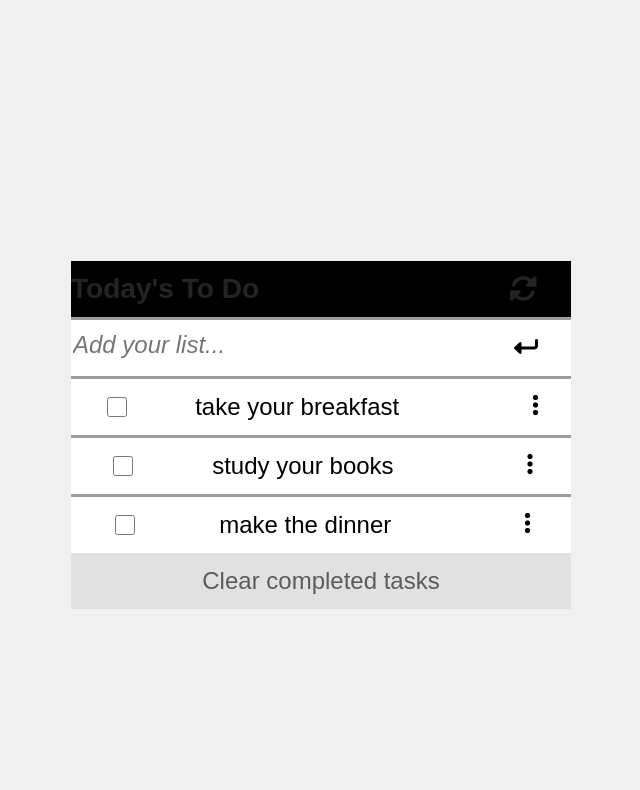
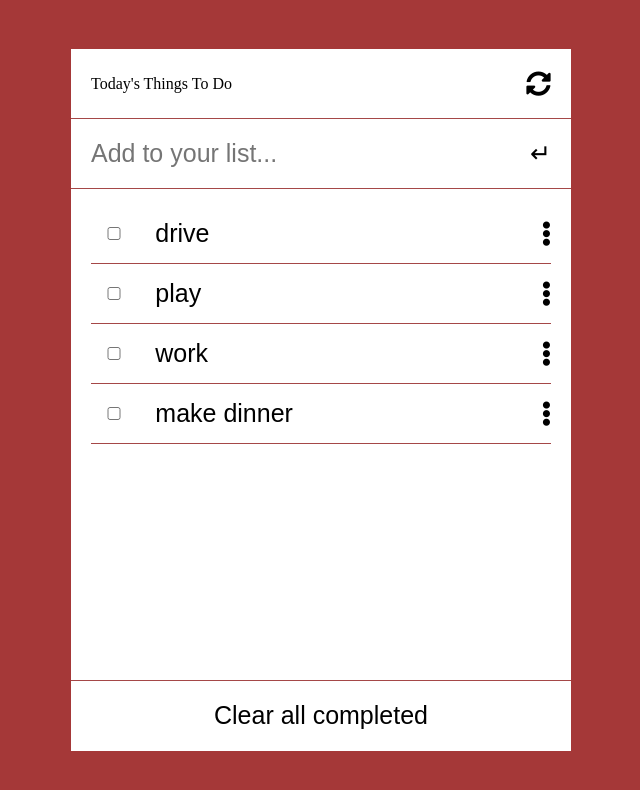
Before and after one commit to brahimdidi/Todolist-App, a website built with webpack: page src/index.html in a window 1280 px wide. Shown: the whole page, without its empty margins (319-959 px from the left). Built offline with nearby package versions, Linux system fonts and the light colour scheme.

Commit message:
initital commit

```diff
--- /dev/null
+++ b/src/dragDrop.js
@@ -0,0 +1,38 @@
+let current = null;
+let targetItem = null;
+
+export function dragStart() {
+  current = this;
+  current.classList.add('current-active');
+}
+
+export function dragEnd() {
+  current.classList.remove('current-active');
+  current = null;
+}
+
+export function dragEnter(event) {
+  event.preventDefault();
+}
+
+export function dragLeave() {
+  targetItem = null;
+}
+
+export function allowDrop(event) {
+  event.preventDefault();
+}
+
+export function drop(event) {
+  event.preventDefault();
+  targetItem = document.getElementById(event.target.id);
+  current.parentElement.insertBefore(current, targetItem);
+
+  const children = Array.from(current.parentElement.children);
+  const updatedList = children.map((el, index) => ({
+    index,
+    completed: el.checked,
+    description: el.children[1].value,
+  }));
+  localStorage.setItem('TodoList', JSON.stringify(updatedList));
+}
--- a/src/index.html
+++ b/src/index.html
@@ -1,39 +1,32 @@
 <!DOCTYPE html>
 <html lang="en">
   <head>
-    <meta charset="UTF-8" />
-    <meta http-equiv="X-UA-Compatible" content="IE=edge" />
-    <meta name="viewport" content="width=device-width, initial-scale=1.0" />
+    <meta charset="UTF-8" /><meta name="viewport" content="width=device-width, initial-scale=1.0" />
     <link
-      rel="stylesheet"
-      href="https://cdnjs.cloudflare.com/ajax/libs/font-awesome/6.0.0-beta3/css/all.min.css"
-      integrity="sha512-Fo3rlrZj/k7ujTnHg4CGR2D7kSs0v4LLanw2qksYuRlEzO+tcaEPQogQ0KaoGN26/zrn20ImR1DfuLWnOo7aBA=="
+      href="https://cdnjs.cloudflare.com/ajax/libs/font-awesome/5.13.0/css/all.min.css"
       crossorigin="anonymous"
-      referrerpolicy="no-referrer"
-    />
-    <link rel="stylesheet" href="style.css" />
-    <title>My Todo list</title>
+      rel="stylesheet">
+    <title>To do list App</title>
   </head>
-  <body>
-    <main>
-      <header>
-        <div >
-          <h3>Today's To Do <i class="fas fa-sync-alt"></i></h3>
-        </div>
+  <body class="di">
+    <main id="app" class="myapp dc">
+      <header class="header di btm-bdr">
+        <h1>Today's Things To Do</h1>
+        <i class="fas fa-sync-alt"></i>
       </header>
-      <form action="/" id="formation">
-        <div class="user">
-          <input type="text" id="userInput" placeholder="Add your list..." />
-          <i class="fas fa-level-down-alt fa-rotate-90"></i>
-        </div>
+      <form class="form di btm-bdr" id="form">
+        <input type="text" id="input" placeholder="Add to your list..." autocomplete="off" class="input"
+        />
+        <button type="submit" title="update">
+          ↵
+        </button>
       </form>
-      <div class="container">
-        <ul id="licontainer"></ul>
-      </div>
-      <div class="btn-container">
-        <button type="button" id="btn">Clear completed tasks</button>
-      </div>
+      <ul id="list" class="list btm-bdr"></ul>
+      <footer class="footer-last">
+        <button class="clearbtn di" type="button" id="clear-btn">
+          Clear all completed
+        </button>
+      </footer>
     </main>
-    <script src="index.js"></script>
   </body>
 </html>
--- a/src/index.js
+++ b/src/index.js
@@ -1,36 +1,90 @@
 import './style.css';
 
-const myList = [
+import {
+  dragStart,
+  allowDrop,
+  dragEnd,
+  drop,
+  dragEnter,
+  dragLeave,
+} from './dragDrop.js';
+import
+renewStatus from './status.js';
+
+const list = document.getElementById('list');
+
+let myList = [
   {
-    description: 'take your breakfast',
+    description: 'drive',
     completed: false,
     index: 0,
   },
   {
-    description: 'study your books',
+    description: 'play',
     completed: false,
     index: 1,
   },
   {
-    description: 'make the dinner',
+    description: 'work',
     completed: false,
     index: 2,
   },
+  {
+    description: 'make dinner',
+    completed: false,
+    index: 3,
+  },
 ];
 
-const list = document.getElementById('licontainer');
+function renderList(arr) {
+  list.innerHTML = arr.map((item) => `<li class='flex-row todo di btm-bdr' draggable='true' id='${item.index}'>
+<input type='checkbox' class='checkbox' data-id='${item.index}'  ${item.completed ? 'checked' : ''}>
+<input type='text' value='${item.description}' data-index='${item.index}'draggable='false' class='todo-text ${item.completed ? 'completed' : ''}'>
+<i class='fas fa-ellipsis-v dots' data-id='${item.index}'></i>
+</li>`).join('');
 
-// add items to dom
-const addNew = (array, element) => {
-  array.forEach((item) => {
-    const listItems = document.createElement('li');
-    listItems.classList.add('liststyle');
-    element.appendChild(listItems);
-    listItems.innerHTML = `
-    <input type="checkbox" class = "check" id="${item.index}">
-    <label for="${item.index}">${item.description}&nbsp&nbsp&nbsp&nbsp&nbsp&nbsp&nbsp&nbsp&nbsp&nbsp&nbsp&nbsp&nbsp&nbsp&nbsp&nbsp&nbsp&nbsp&nbsp&nbsp
-    <i class="fas fa-ellipsis-v"></i>
-    `;
+  list.addEventListener('dragenter', dragEnter);
+
+  document.querySelectorAll('.todo').forEach((t) => {
+    t.addEventListener('dragstart', dragStart);
+    t.addEventListener('dragend', dragEnd);
+    t.addEventListener('dragenter', dragEnter);
+    t.addEventListener('dragleave', dragLeave);
+    t.addEventListener('drop', drop);
+    t.addEventListener('dragover', allowDrop);
   });
-};
-addNew(myList, list);
+
+  document.querySelectorAll('.todo-text').forEach((text) => {
+    text.addEventListener('focus', (event) => {
+      document.querySelectorAll('.todo').forEach((t) => {
+        t.style.backgroundColor = '#fff';
+      });
+      event.target.parentNode.style.backgroundColor = '#fea';
+    });
+    text.addEventListener('blur', () => {
+      document.querySelectorAll('.todo').forEach((t) => {
+        t.style.backgroundColor = '#fff';
+      });
+    });
+  });
+
+  const checkboxes = document.querySelectorAll('.checkbox');
+  checkboxes.forEach((chbox) => {
+    chbox.addEventListener('change', renewStatus);
+  });
+}
+
+window.addEventListener('DOMContentLoaded', () => {
+  // if todo list is !empty, get data from it and render
+  if (localStorage.getItem('myList')) {
+    myList = JSON.parse(localStorage.getItem('myList'));
+  } else {
+    localStorage.setItem(
+      'myList',
+      JSON.stringify(myList.sort((a, b) => +a.index - +b.index)),
+    );
+  }
+
+  renderList(myList.sort((a, b) => +a.index - +b.index));
+});
+console.log('bamo');
--- /dev/null
+++ b/src/status.js
@@ -0,0 +1,6 @@
+export default function renewStatus(event) {
+  event.target.nextElementSibling.classList.toggle('completed');
+  const status = JSON.parse(localStorage.getItem('TodoList'));
+  status[event.target.dataset.id].completed = event.target.checked;
+  localStorage.setItem('TodoList', JSON.stringify(status));
+}
--- a/src/style.css
+++ b/src/style.css
@@ -1,120 +1,128 @@
-body {
-  background-color: rgb(241, 240, 240);
+* {
+  box-sizing: border-box;
+  padding: 0;
+  margin: 0;
+  list-style: none;
+  color: black;
+  font-size: 25px;
 }
 
-main {
+.di {
+  display: flex;
+  align-items: center;
+  justify-content: space-between;
+  flex-wrap: wrap;
+}
+
+.dc {
   display: flex;
   flex-direction: column;
-  justify-content: center;
-  align-items: center;
-  align-content: center;
-  font-family: "Poppins", sans-serif;
-  font-size: 1.5rem;
+  justify-content: space-between;
 }
 
-header {
-  margin: 0;
-  padding: 0;
-  width: 31.25rem;
-  margin-top: 20%;
+.btm-bdr {
+  border-bottom: solid 1px  rgb(165, 71, 71);
 }
 
-h3 {
-  margin: 0;
-  padding: 0;
-  width: 31.25rem;
-  height: 3.5rem;
-  border-bottom: solid;
-  border-color: rgb(156, 156, 156);
-  display: flex;
-  flex-direction: row;
-  align-items: center;
-  justify-content: start;
-  background-color: black;
-  gap: 50%;
-  color: rgb(36, 36, 36);
+body {
+  background-color: rgb(165, 56, 56);
+  justify-content: center !important;
+  width: 100%;
+  height: 100vh;
+  padding: 10px;
 }
 
-::-webkit-input-placeholder {
-  font-style: italic;
-  font-size: 1.5rem;
+button,
+i {
+  border: none;
+  background-color: transparent;
+  cursor: pointer;
 }
 
-#formation {
-  width: 31.25rem;
-  border: none;
-  border-color: rgb(250, 249, 249);
+.myapp {
+  width: 100%;
+  max-width: 500px;
+  height: 90%;
+  background: white;
 }
 
-.btn-container {
-  width: 31.25rem;
+.header {
+  width: 100%;
+  height: 10%;
+  padding: 15px 20px;
 }
 
-#btn {
-  margin: 0;
-  padding: 0;
-  height: 3.5rem;
-  background-color: rgb(226, 225, 225);
-  color: rgb(92, 91, 91);
-  border: none;
-  width: 31.25rem;
-  font-size: 1.5rem;
+.header h1 {
+  font-size: 16px;
+  font-weight: 300;
 }
 
-ul {
-  background-color: rgb(255, 255, 255);
-  list-style: none;
-  padding: 0;
-  margin: 0;
+.form {
   width: 100%;
+  height: 10%;
+  padding: 0 20px;
 }
 
-ul li {
-  height: 3.5rem;
-  width: 31.25rem;
-  border-style: solid;
-  border-bottom: 0.125rem;
-  border-color: rgb(156, 156, 156);
-  display: flex;
-  align-items: center;
-  justify-content: space-around;
-  border-right: none;
+.input {
+  width: 90%;
+  height: auto;
+  padding: 15px 0;
+  border: none;
+  outline: none;
+  background: none;
 }
 
-.liststyle {
-  border-bottom: 0.125rem rgb(95, 95, 95);
-  border-left: white;
+.list {
+  width: 100%;
+  height: 70%;
+  padding: 15px 20px;
+  overflow-y: auto;
+  overflow-x: hidden;
 }
 
-.user {
-  display: flex;
-  gap: 0%;
-  width: 31.25rem;
-  height: 3.5rem;
-  border-bottom: solid;
-  border-bottom: 1px;
-  border-left: none;
-  border-right: none;
-  background-color: #fff;
+.todo {
+  width: 100%;
+  height: auto;
 }
 
-#userInput {
-  width: 31.25rem;
-  display: flex;
-  height: 3.5rem;
+.todo-text {
+  width: 80%;
+  height: auto;
+  padding: 15px 0;
   border: none;
+  outline: none;
+  background: none;
 }
 
-.check {
-  height: 20px;
-  width: 20px;
-  justify-self: center;
+.checkbox {
+  width: 10%;
+  height: auto;
 }
 
-.fa-ellipsis-v {
-  float: right;
+.completed {
+  text-decoration: line-through;
+  color: #f99;
 }
 
-.fa-level-down-alt {
-  margin-right: 3.25rem;
+button:hover,
+i:hover {
+  color: #f99;
+  background-color: black;
+  transition: 0.4s ease-in-out;
 }
+
+.footer-last {
+  width: 100%;
+  height: 10%;
+}
+
+.clearbtn {
+  width: 100%;
+  height: 100%;
+  padding: 15px 20px;
+  justify-content: center;
+}
+
+.current-active {
+  opacity: 0;
+}
```
Also changed, not shown: dist/bundle.js, dist/index.html, 2 other files.
